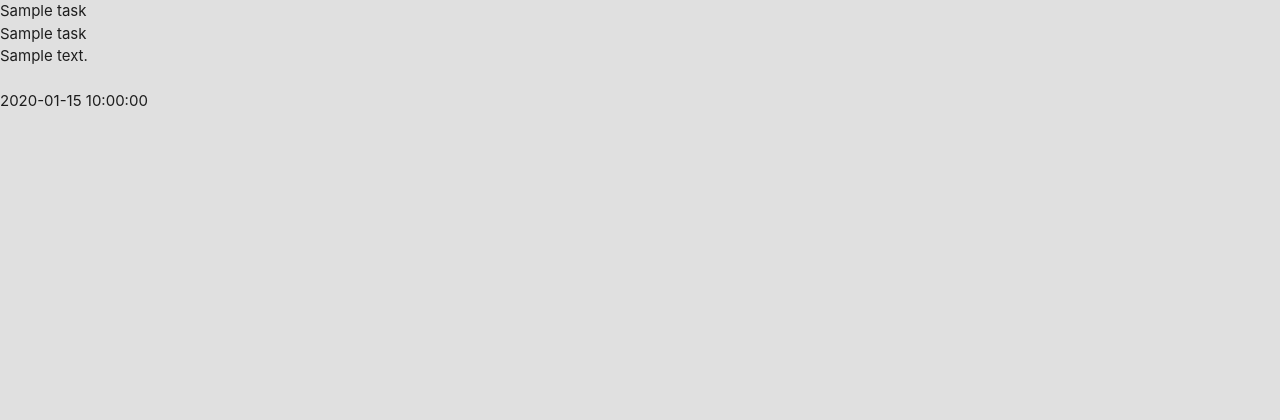
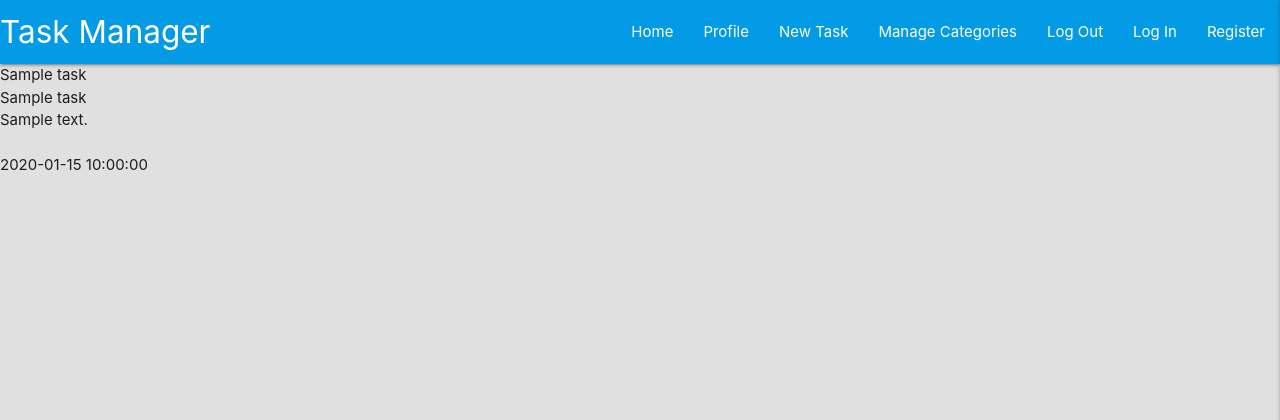
Before and after one commit to baijuka/mongo-flask-task-project, a Flask app: page / in a window 1280 px wide. Shown: the top 420 px of the page. Run offline with Flask 2, Linux system fonts and the light colour scheme; a database or web service that is not in the repository returns one stand-in record (values such as "Sample title"); some libraries are stand-ins or nearby versions.

Commit message:
Add Materialize Navbar and Sidenav

```diff
--- a/static/css/style.css
+++ b/static/css/style.css
@@ -1,3 +1,7 @@
 body {
     background-color: #e0e0e0;
 }
+
+.text-shadow {
+    text-shadow: 2px 2px 2px rgba((0,0,0,0.5), green, blue, alpha);
+}
--- a/static/js/script.js
+++ b/static/js/script.js
@@ -0,0 +1,3 @@
+$(document).ready(function(){
+    $('.sidenav').sidenav({ edge: "right" });
+  });
--- a/templates/base.html
+++ b/templates/base.html
@@ -14,6 +14,35 @@
 </head>
 <body>
 
+    <header>
+        <nav class="nav-extended text-shadow light-blue darken-1">
+            <div class="nav-wrapper">
+              <a href="{{ url_for('get_tasks')}}" class="brand-logo">Task Manager</a>
+              <a href="#" data-target="mobile-demo" class="sidenav-trigger right"><i class="fas fa-bars"></i></a>
+              <ul class="right hide-on-med-and-down">
+                <li><a href="{{ url_for('get_tasks')}}">Home</a></li>
+                <li><a href="#">Profile</a></li>
+                <li><a href="#">New Task</a></li>
+                <li><a href="#">Manage Categories</a></li>
+                <li><a href="#">Log Out</a></li>
+                <li><a href="#">Log In</a></li>
+                <li><a href="#">Register</a></li>
+              </ul>
+            </div>
+          </nav>
+
+          <ul class="sidenav" id="mobile-demo">
+            <li><h4 class="center-align light-blue-text text-darken-4">Task Manager</h4> </li>
+            <li><a href="{{ url_for('get_tasks')}}">Home</a></li>
+            <li><a href="#">Profile</a></li>
+            <li><a href="#">New Task</a></li>
+            <li><a href="#">Manage Categories</a></li>
+            <li><a href="#">Log Out</a></li>
+            <li><a href="#">Log In</a></li>
+            <li><a href="#">Register</a></li>
+          </ul>
+
+    </header>
 
     {% block content %}
 
```
